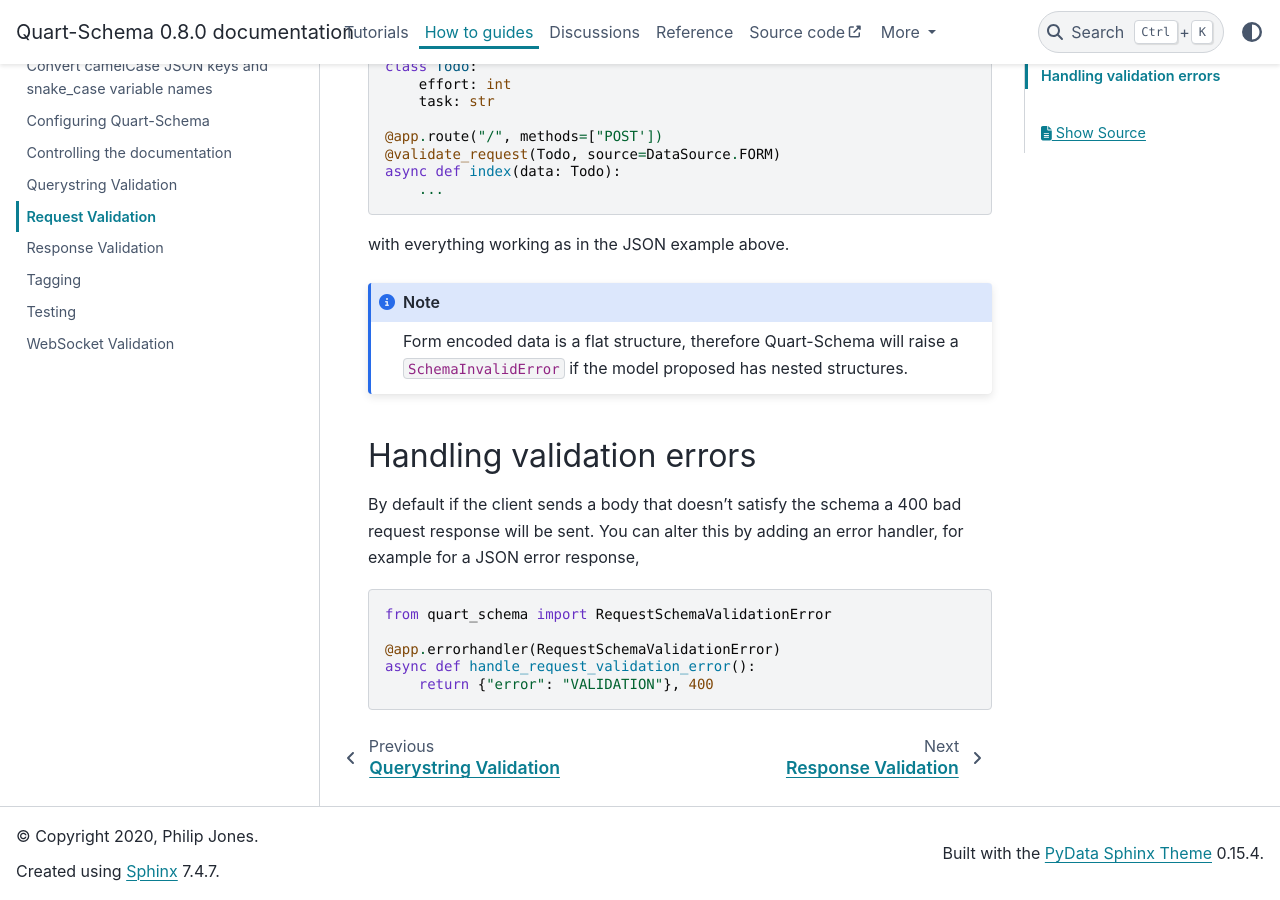
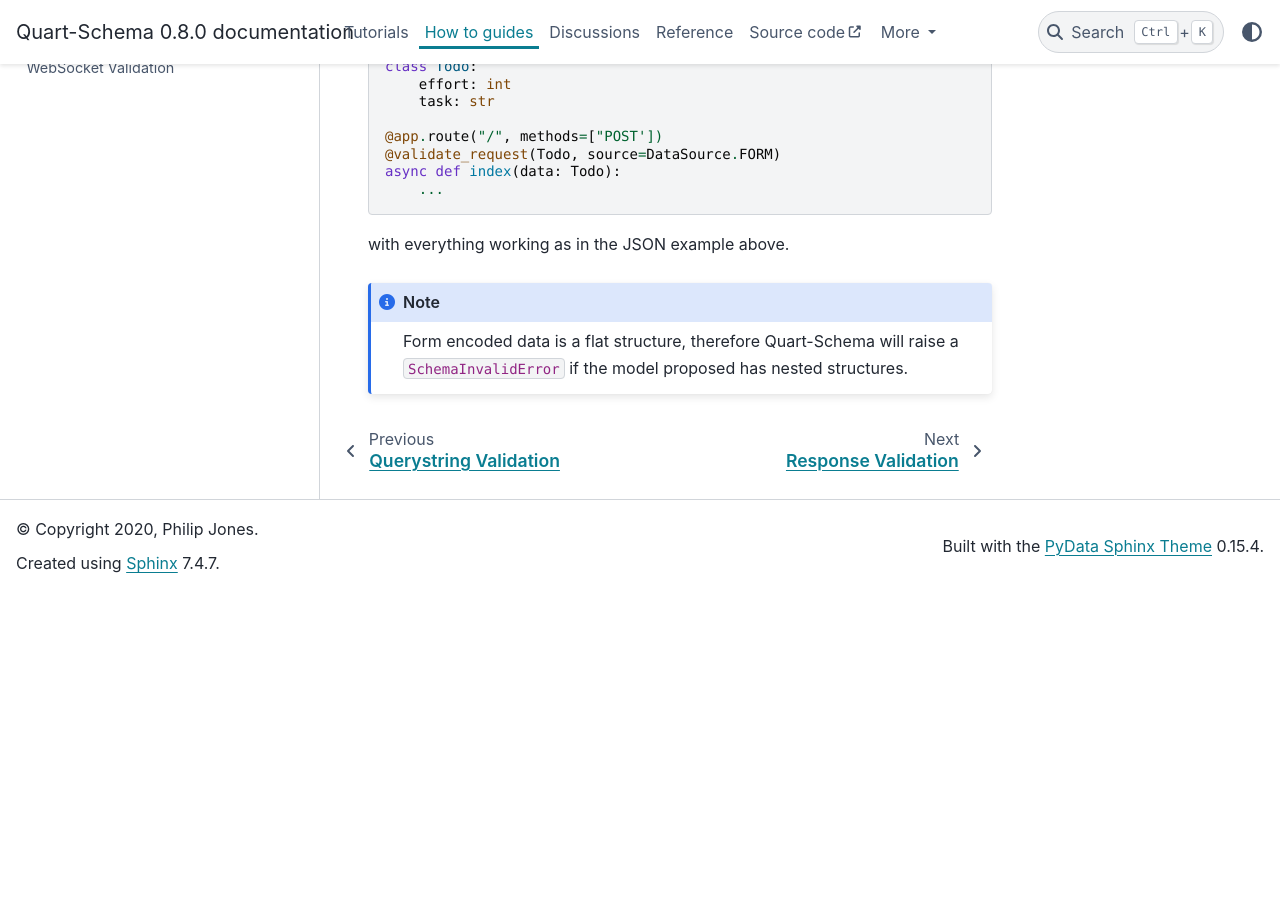
Before and after one commit to pgjones/quart-schema, a Sphinx documentation site: the page built from docs/how_to_guides/request_validation.rst, in a window 1280 px wide and 900 px high, scrolled down 1149 px. Built offline with Sphinx 7.4.7 and the PyData theme 0.15.4, drawn with Linux system fonts in a browser that asks for light colours; pages that are not in the unit, such as notebooks, are missing from menus; after the commit the page ends 1741 px from its top, so only the background shows below that; some of the changed text lies outside the part shown.

Commit message:
Add more detail on how to handle request validation errors
Specifically this shows how to return full information to the
requestor. This is not the default so as to avoid any possibility of
leaking information.

```diff
--- a/docs/how_to_guides/index.rst
+++ b/docs/how_to_guides/index.rst
@@ -8,6 +8,7 @@
    casing.rst
    configuration.rst
    documenting.rst
+   error_handling.rst
    querystring_validation.rst
    request_validation.rst
    response_validation.rst
--- a/docs/how_to_guides/request_validation.rst
+++ b/docs/how_to_guides/request_validation.rst
@@ -69,18 +69,3 @@
    Form encoded data is a flat structure, therefore Quart-Schema will
    raise a ``SchemaInvalidError`` if the model proposed has nested
    structures.
-
-Handling validation errors
---------------------------
-
-By default if the client sends a body that doesn't satisfy the schema
-a 400 bad request response will be sent. You can alter this by adding
-an error handler, for example for a JSON error response,
-
-.. code-block:: python
-
-    from quart_schema import RequestSchemaValidationError
-
-    @app.errorhandler(RequestSchemaValidationError)
-    async def handle_request_validation_error():
-        return {"error": "VALIDATION"}, 400
```
Also changed, not shown: docs/how_to_guides/error_handling.rst (added, +26 -0 lines).
